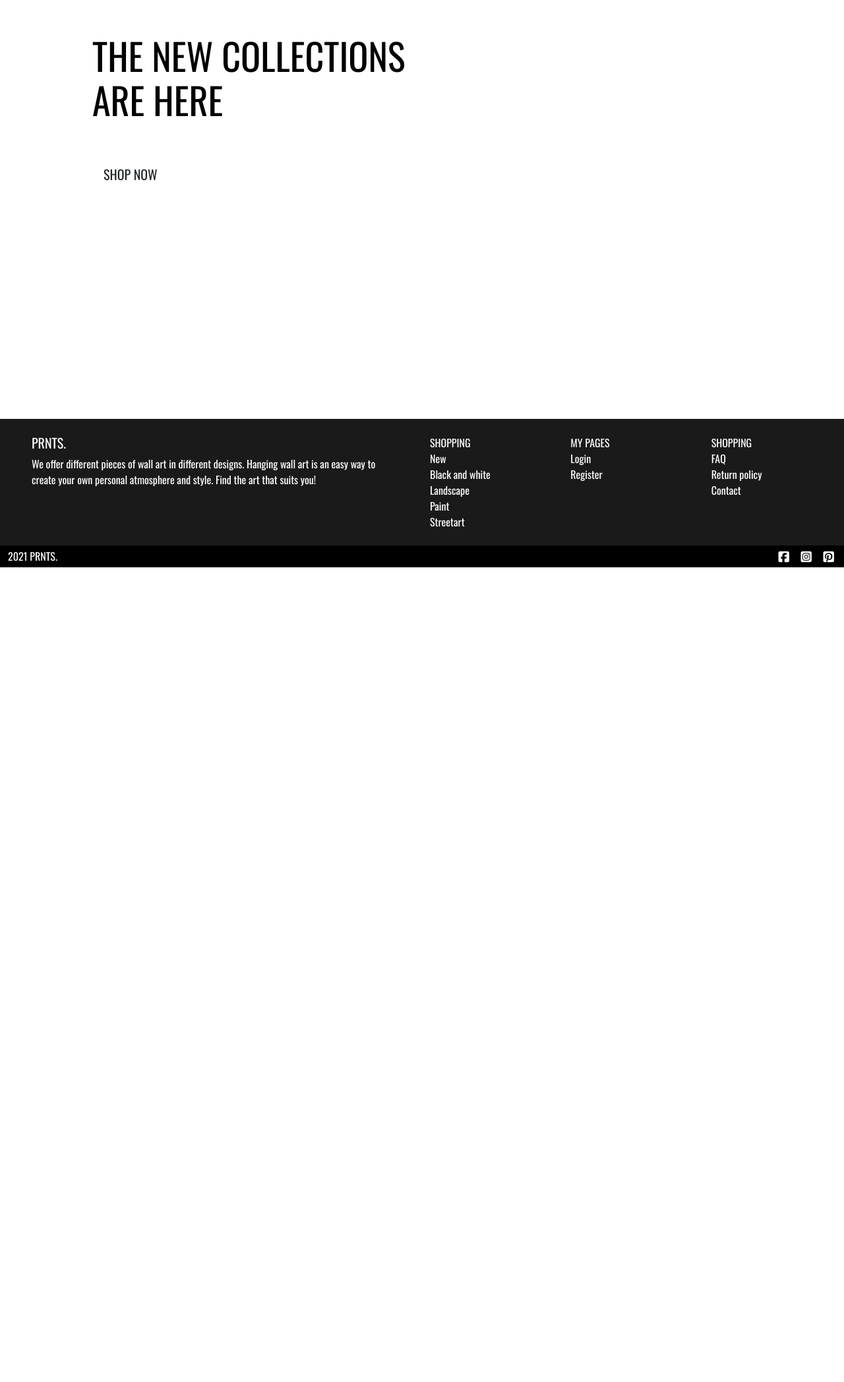
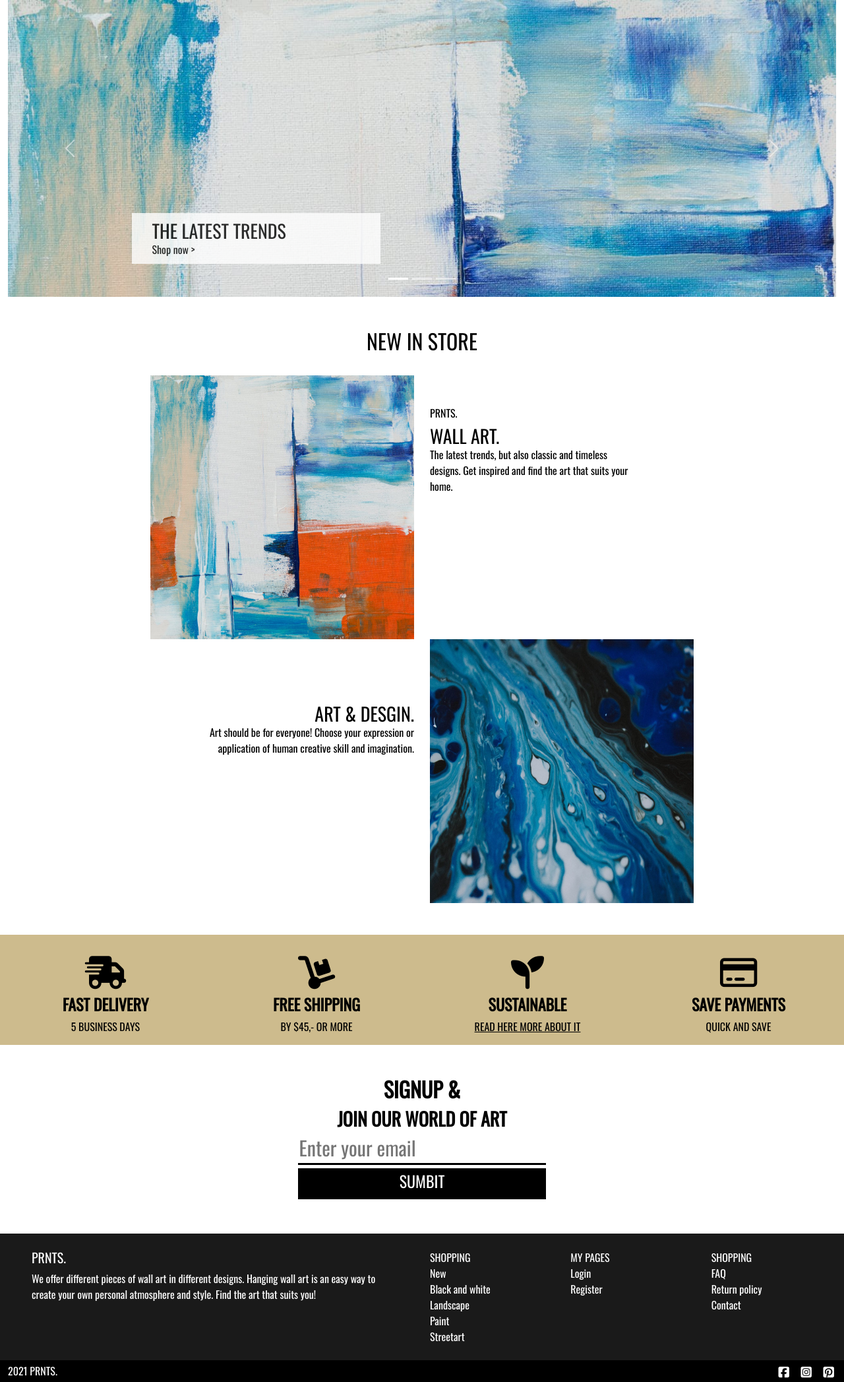
Before and after one commit to juanstelling/ms4_prnts, a Django app: page / in a window 1280 px wide. Shown: the part 241-2336 px from the top of the page at 66% size. Before the commit the page ends 1101 px from the top, so only its background shows below. Run offline with Django 3.2, Linux system fonts and the light colour scheme; some libraries are stand-ins or nearby versions.

Commit message:
adjust and structured home page content

```diff
--- /dev/null
+++ b/home/templates/home/includes/about-info.html
@@ -0,0 +1,57 @@
+<!-- Desktop version -->
+<div class="d-none d-md-block d-lg-block d-xl-block">
+    <div class="row pt-4 px-5">
+        <div class="col text-end">
+            <img src="/media/paint-blue-red.jpg" class="img-fluid about-img" alt="black and white paint">
+        </div>
+        <div class="col pt-5">
+            <h6 class="uppercase text-black">prnts.</h6>
+            <h3 class="uppercase text-black">Wall art.</h3>
+            <p class="text-black about-padding-r">
+                The latest trends, but also classic and timeless designs.
+                Get inspired and find the art that suits your home.
+            </p>
+        </div>
+    </div>
+    <div class="row pb-5 px-5">
+        <div class="col pt-5">
+            <h3 class="uppercase text-black text-end pt-5">Art & desgin.</h3>
+            <p class="text-black text-end about-padding-l">
+                Art should be for everyone! Choose your  expression or
+                application of human creative skill and imagination.
+            </p>
+        </div>
+        <div class="col">
+            <img src="/media/blue.jpg" class="img-fluid about-img" alt="painted girl in blue">
+        </div>
+    </div>
+</div>
+
+<!-- Mobile version -->
+<div class="d-block d-md-none d-lg-none d-xl-none">
+    <div class="row">
+        <div class="col-12 py-3 text-center">
+            <img src="/media/paint-blue-red.jpg" class="about-img" alt="black and white paint">
+        </div>
+        <div class="col-12 py-3 text-center">
+            <h6 class="uppercase text-black">prnts.</h6>
+            <h3 class="uppercase text-black">Wall art.</h3>
+            <p class="text-black">
+                The latest trends, but also classic and timeless designs.
+                Get inspired and find the art that suits your home.
+            </p>
+        </div>
+    </div>
+    <div class="row">
+        <div class="col-12 py-3 text-center">
+            <img src="/media/blue.jpg" class="img-fluid about-img" alt="painted girl in blue">
+        </div>
+        <div class="col-12 py-3 text-center">
+            <h3 class="uppercase text-black">Art & desgin.</h3>
+            <p class="text-black">
+                Art should be for everyone! Choose your  expression or
+                application of human creative skill and imagination.
+            </p>
+        </div>
+    </div>
+</div>
--- /dev/null
+++ b/home/templates/home/includes/header-images.html
@@ -0,0 +1,47 @@
+<div class="row pb-5">
+    <div class="col">
+        <div id="carouselExampleIndicators" class="carousel slide" data-bs-ride="carousel">
+            <div class="carousel-indicators">
+                <button type="button" data-bs-target="#carouselExampleIndicators" data-bs-slide-to="0" class="active"
+                    aria-current="true" aria-label="Slide 1"></button>
+                <button type="button" data-bs-target="#carouselExampleIndicators" data-bs-slide-to="1"
+                    aria-label="Slide 2"></button>
+                <button type="button" data-bs-target="#carouselExampleIndicators" data-bs-slide-to="2"
+                    aria-label="Slide 3"></button>
+            </div>
+            <div class="carousel-inner">
+                <div class="carousel-item carousel-img active">
+                    <img src="/media/paint-blue-red.jpg" class="d-block w-100" alt="...">
+                    <div class="carousel-caption my-auto">
+                        <h3 class="uppercase text-black">The latest trends</h3>
+                        <a class="text-black text-decoration-none" href=""><p>Shop now ></p></a>
+                    </div>
+                </div>
+                <div class="carousel-item carousel-img">
+                    <img src="/media/paint-blue-red.jpg" class="d-block w-100" alt="...">
+                    <div class="carousel-caption my-auto">
+                        <h3 class="uppercase text-black">Get inspired</h3>
+                        <a class="text-black text-decoration-none" href=""><p>Go to lookbook ></p></a>
+                    </div>
+                </div>
+                <div class="carousel-item carousel-img">
+                    <img src="/media/paint-blue-red.jpg" class="d-block w-100" alt="...">
+                    <div class="carousel-caption my-auto">
+                        <h3 class="uppercase text-black">The B&W collection</h3>
+                        <a class="text-black text-decoration-none" href=""><p>Shop now ></p></a>
+                    </div>
+                </div>
+            </div>
+            <button class="carousel-control-prev" type="button" data-bs-target="#carouselExampleIndicators"
+                data-bs-slide="prev">
+                <span class="carousel-control-prev-icon" aria-hidden="true"></span>
+                <span class="visually-hidden">Previous</span>
+            </button>
+            <button class="carousel-control-next" type="button" data-bs-target="#carouselExampleIndicators"
+                data-bs-slide="next">
+                <span class="carousel-control-next-icon" aria-hidden="true"></span>
+                <span class="visually-hidden">Next</span>
+            </button>
+        </div>
+    </div>
+</div>
--- /dev/null
+++ b/home/templates/home/includes/newsletter.html
@@ -0,0 +1,13 @@
+<div class="row py-5">
+    <div class="col"></div>
+    <h2 class="uppercase text-black text-center"><strong>Signup &</strong></h2>
+    <h3 class="uppercase text-black text-center"><strong>Join our world of art</strong></h3>
+    <div class="text-center py-1">
+        <form method="GET" action="">
+            <input class="newsletter-bar" type="email" placeholder="Enter your email">
+        </form>
+        <button class="newsletterbutton">
+            <h4 class="uppercase text-white text-center">Sumbit</h4>
+        </button>
+    </div>
+</div>
--- /dev/null
+++ b/home/templates/home/includes/products.html
@@ -0,0 +1,5 @@
+    <div class="row">
+        <div class="col">
+            <h2 class="uppercase text-center text-black">New in store</h2>
+        </div>
+    </div>
--- /dev/null
+++ b/home/templates/home/includes/usp.html
@@ -0,0 +1,34 @@
+<div class="row py-3 bg-brown">
+    <!-- Fast delivery -->
+    <div class="col-6 col-sm-3">
+        <div class="text-center text-black usp-icons">
+            <i class="fas fa-shipping-fast"></i>
+        </div>
+        <h4 class="uppercase text-center text-black"><strong>Fast delivery</strong></h4>
+        <p class="uppercase text-center text-black">5 business days</p>
+    </div>
+    <!-- Free shipping -->
+    <div class="col-6 col-sm-3">
+        <div class="text-center text-black usp-icons">
+            <i class="fas fa-dolly"></i>
+        </div>
+        <h4 class="uppercase text-center text-black"><strong>Free shipping</strong></h4>
+        <p class="uppercase text-center text-black">by $45,- or more </p>
+    </div>
+    <!-- Sustainability -->
+    <div class="col-6 col-sm-3">
+        <div class="text-center text-black usp-icons">
+            <i class="fas fa-seedling"></i>
+        </div>
+        <h4 class="uppercase text-center text-black"><strong>Sustainable</strong></h4>
+        <a class="text-black" href=""><p class="uppercase text-center">Read here more about it</p></a>
+    </div>
+    <!-- Save payments -->
+    <div class="col-6 col-sm-3">
+        <div class="text-center text-black usp-icons">
+            <i class="far fa-credit-card"></i>
+        </div>
+        <h4 class="uppercase text-center text-black"><strong>Save payments</strong></h4>
+        <p class="uppercase text-center text-black">Quick and save</p>
+    </div>
+</div>
--- a/home/templates/home/index.html
+++ b/home/templates/home/index.html
@@ -1,29 +1,27 @@
 {% extends "base.html" %}
 {% load static %}
+{% block extra_title %}| HOME {% endblock %}
 
-{% block page_header %}
-    <div class="container header-conta">
-        <div class="row">
-            <div class="col">
+{% block content %}
+    <!-- Header images -->
+    {% include 'home/includes/header-images.html' %}
 
-            </div>
-        </div>
-    </div>
+    <!-- Products in store -->
+    {% include 'home/includes/products.html' %}
+
+    <!-- info about the company -->
+    {% include 'home/includes/about-info.html' %}
+
+    <!-- Unique selling points -->
+    {% include 'home/includes/usp.html' %}
+
+    <!-- Newsletter -->
+    {% include 'home/includes/newsletter.html' %}
+
 {% endblock %}
 
-{% block content %}
-    <div class="container h-100">
-        <div class="row h-100">
-            <div class="col-7 col-md-6 my-auto">
-                <h1 class="display-4 uppercase text-black">
-                    The new collections are here
-                </h1>
-                <div class="my-5">
-                    <h4>
-                        <a href="" class="shop-now-button btn btn-lg rounded-0 text-uppercase py-3">Shop Now</a>
-                    </h4>
-                </div>
-            </div>
-        </div>
-    </div>
+{% block postloadjs %}
+<script>
+
+</script>
 {% endblock %}
--- a/home/urls.py
+++ b/home/urls.py
@@ -1,4 +1,3 @@
-from django.contrib import admin
 from django.urls import path
 from . import views
 
--- a/static/css/base.css
+++ b/static/css/base.css
@@ -1,17 +1,18 @@
-/*-------------------------------------Special paddings/margins/text */
+/*-------------------------------------Special paddings/margins/text/sizes */
 html {
     height: 100%;
 }
 
 body {
-    background: url('') no-repeat center center fixed;
-    background-size: cover;
-    height: calc(130vh - 164px);
-    color: #555;
+    height: calc(100vh - 164px);
     font-family: 'Oswald';
 }
 
 p {
+    margin: 0;
+}
+
+h3 {
     margin: 0;
 }
 
@@ -31,6 +32,20 @@ ul {
     font-size: 15px;
 }
 
+.usp-icons {
+    font-size: 50px;
+}
+
+.about-padding-l {
+    padding-left: 45%;
+
+}
+
+.about-padding-r {
+    padding-right: 45%;
+
+}
+
 
 /*------------------------------------- background colours */
 
@@ -40,6 +55,14 @@ ul {
 
 .bg-grey {
     background-color: #1A1A1A;
+}
+
+.bg-green {
+    background-color: green;
+}
+
+.bg-brown {
+    background-color: #CDBB8D;
 }
 
 /*------------------------------------- Text colours */
@@ -60,6 +83,55 @@ ul {
     background-color: #fff;
 
 }
+
+/*------------------------------------- Newsletter */
+.newsletter-bar {
+    width: 30%;
+    font-size: 30px;
+    border: 0px;
+    border-bottom: 3px solid black;
+
+}
+
+.newsletterbutton {
+    width: 30%;
+    margin-top: 5px;
+    padding: 5px;
+    border: 0px;
+    background-color: #000;
+}
+
+/* -------------------------------- Images */
+
+.about-img {
+    height: 400px;
+    width: 400px;
+}
+
+.carousel-img {
+    width: 100%;
+    height: 450px;
+}
+
+/* -------------------------------- Header  */
+
+.carousel-caption {
+    position: absolute;
+    min-width: 30%;
+    max-width: 80%;
+    width: fit-content;
+    right: 20%;
+    left: 15%;
+    bottom: 50px;
+    background-color: #fff;
+    opacity: 0.8;
+    color: #000;
+    text-align: left;
+    padding: 10px 30px;
+
+}
+
+
 
 
 /* -------------------------------- Media Queries */
@@ -95,9 +167,24 @@ ul {
     .searchbar {
         width: 50px;
     }
+    .newsletter-bar {
+        width: 40%;
+        font-size: 15px;
+    }
+    .newsletterbutton {
+        width: 40%;
+
+    }
     .icons {
         font-size: 10px;
 
     }
+    .about-img {
+        height: 300px;
+        width: 300px;
+    }
+    .carousel-img {
+        height: 300px;
+    }
 
 }
--- a/templates/base.html
+++ b/templates/base.html
@@ -7,7 +7,7 @@
     <title>PRNTS. {% block extra_title %}{% endblock %}</title>
   </head>
   <body>
-      <header class="container-fluid fixed-top">
+      <header class="container-fluid bg-white">
         {% include 'includes/free-delivery.html' %}
         {% include 'includes/mobile-top-header.html' %}
         {% include 'includes/header.html' %}
@@ -17,11 +17,10 @@
         <div class="message-container"></div>
       {% endif %}
 
-      {% block page_header %}
-      {% endblock %}
-
-      {% block content %}
-      {% endblock %}
+      <main class="container-fluid">
+        {% block content %}
+        {% endblock %}
+      </main>
 
       <!-- Footer -->
       <footer>
--- a/templates/includes/footer.html
+++ b/templates/includes/footer.html
@@ -1,5 +1,3 @@
-{% load static %}
-
 <div class="container-fluid">
     <div class="row bg-grey">
         <!-- PRNTS text mobile -->
--- a/templates/includes/free-delivery.html
+++ b/templates/includes/free-delivery.html
@@ -1,5 +1,3 @@
-{% load static %}
-
 <div id="delivery-banner" class="row text-center">
     <div class="col-12 bg-black text-white">
         <h4 class="uppercase my-1">Free delivery over ${{ free_delivery_threshold }}!</h4>
--- a/templates/includes/head.html
+++ b/templates/includes/head.html
@@ -21,8 +21,8 @@
 {% block corejs %}
     <script src="https://kit.fontawesome.com/e77f75aba8.js" crossorigin="anonymous"></script>
     <script src="https://code.jquery.com/jquery-3.4.1.slim.min.js" integrity="sha384-J6qa4849blE2+poT4WnyKhv5vZF5SrPo0iEjwBvKU7imGFAV0wwj1yYfoRSJoZ+n" crossorigin="anonymous"></script>
-    <script src="https://cdn.jsdelivr.net/npm/popper.js@1.16.0/dist/umd/popper.min.js" integrity="sha384-Q6E9RHvbIyZFJoft+2mJbHaEWldlvI9IOYy5n3zV9zzTtmI3UksdQRVvoxMfooAo" crossorigin="anonymous"></script>
-    <script src="https://stackpath.bootstrapcdn.com/bootstrap/4.4.1/js/bootstrap.min.js" integrity="sha384-wfSDF2E50Y2D1uUdj0O3uMBJnjuUD4Ih7YwaYd1iqfktj0Uod8GCExl3Og8ifwB6" crossorigin="anonymous"></script>
+    <script src="https://cdn.jsdelivr.net/npm/@popperjs/core@2.6.0/dist/umd/popper.min.js" integrity="sha384-KsvD1yqQ1/1+IA7gi3P0tyJcT3vR+NdBTt13hSJ2lnve8agRGXTTyNaBYmCR/Nwi" crossorigin="anonymous"></script>
+    <script src="https://cdn.jsdelivr.net/npm/bootstrap@5.0.0-beta2/dist/js/bootstrap.min.js" integrity="sha384-nsg8ua9HAw1y0W1btsyWgBklPnCUAFLuTMS2G72MMONqmOymq585AcH49TLBQObG" crossorigin="anonymous"></script>
 {% endblock %}
 
 {% block extra_js %}
--- a/templates/includes/header.html
+++ b/templates/includes/header.html
@@ -1,5 +1,3 @@
-{% load static %}
-
 <!-- Icons -->
 <div class="row my-auto d-none d-lg-flex">
     <div class="col-12 my-1 text-end">
--- a/templates/includes/mobile-top-header.html
+++ b/templates/includes/mobile-top-header.html
@@ -1,6 +1,3 @@
-{% load static %}
-
-<!-- mobile navbar -->
 <div class="row">
     <nav class="navbar navbar-expand-lg navbar-light w-100">
         <button class="navbar-toggler" type="button" data-toggle="collapse" data-target="#main-nav" aria-controls="main-nav" aria-expanded="false" aria-label="Toggle navigation">
```
Also changed, not shown: media/blue.jpg (added), media/paint-blue-red.jpg (added).
